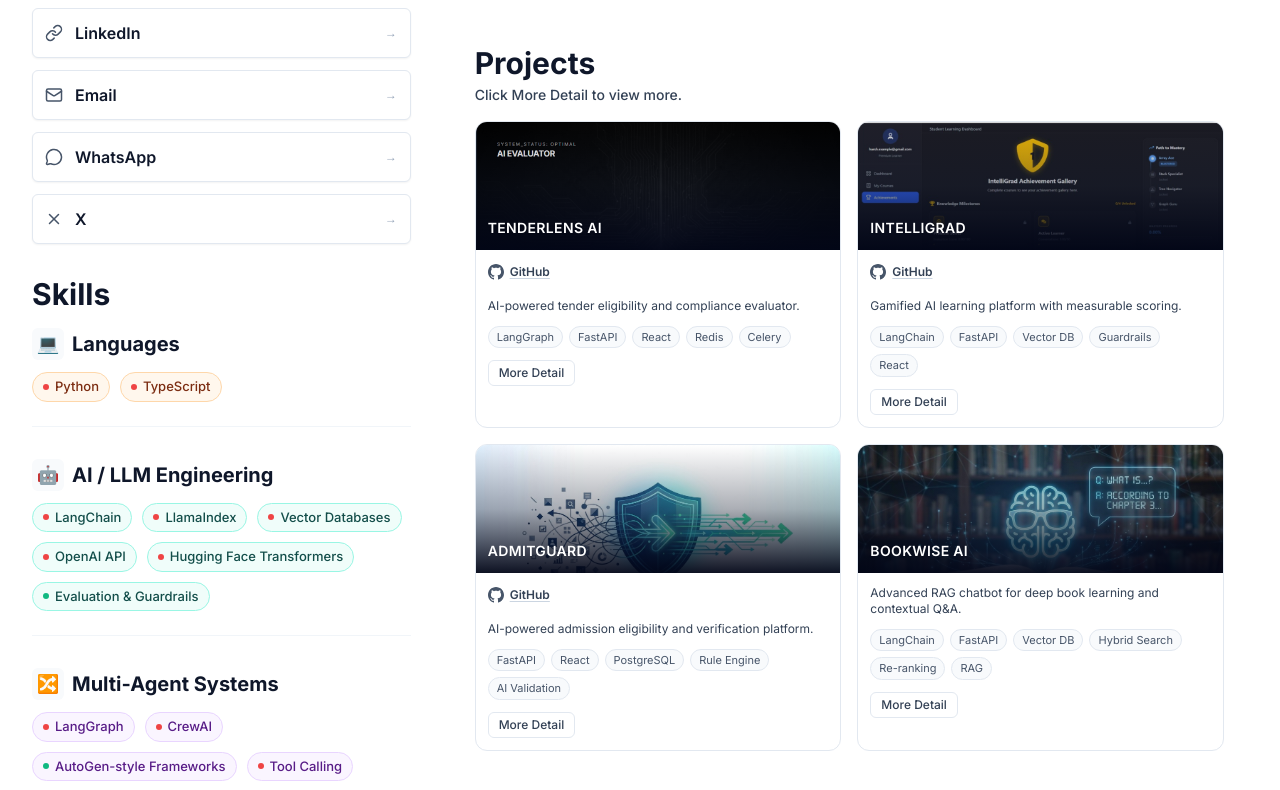
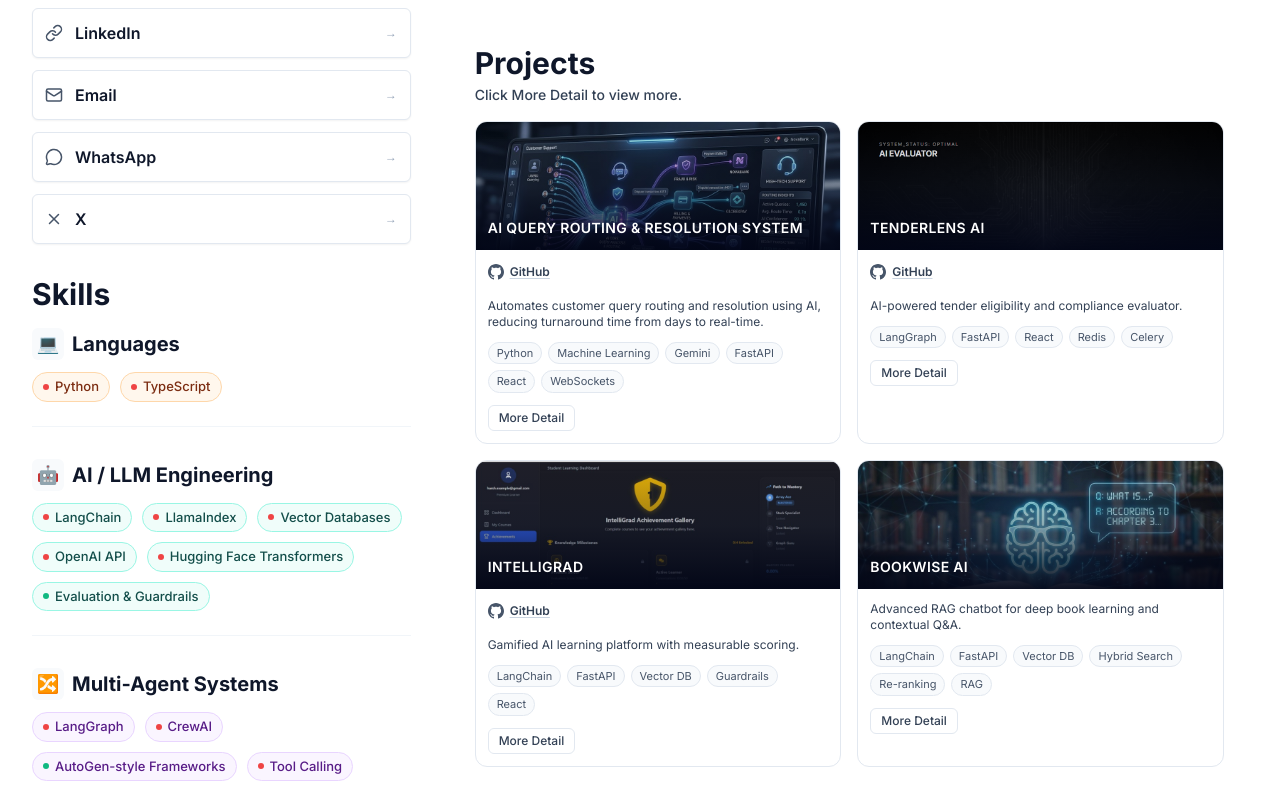
Before and after one commit to itsharsh01/portfolio-harsh, a React (Vite) app: page / in a window 1280 px wide. Shown: the part 960-1750 px from the top of the page. Built offline with nearby package versions, Linux system fonts and the light colour scheme.

Commit message:
ai-query routing added

```diff
--- a/src/assets/bundledAssets.js
+++ b/src/assets/bundledAssets.js
@@ -2,8 +2,8 @@ import coverPattern from './cover-pattern.png'
 import overviewImage from './overview-image.png'
 import tenderlensAiCover from './tenderlens-ai-cover.png'
 import intelligradDashboard from './intelligrad-dashboard.png'
-import admitguardCover from './admitguard-cover.png'
 import bookwiseAiCover from './bookwise-ai-cover.png'
+import aiQueryRoutingCover from './ai-query-routing.png'
 import negdLogo from './negd-logo.jpg'
 import plutosLogo from './plutos-logo.jpg'
 import echoLogo from './echo-logo.jpg'
@@ -17,8 +17,8 @@ const pathToUrl = {
   '/overview-image.png': overviewImage,
   '/tenderlens-ai-cover.png': tenderlensAiCover,
   '/intelligrad-dashboard.png': intelligradDashboard,
-  '/admitguard-cover.png': admitguardCover,
   '/bookwise-ai-cover.png': bookwiseAiCover,
+  '/ai-query-routing.png': aiQueryRoutingCover,
   '/negd-logo.jpg': negdLogo,
   '/plutos-logo.jpg': plutosLogo,
   '/echo-logo.jpg': echoLogo,
--- a/src/data/portfolio.json
+++ b/src/data/portfolio.json
@@ -170,6 +170,37 @@
     "subtitle": "Click More Detail to view more.",
     "items": [
       {
+        "title": "AI Query Routing & Resolution System",
+        "description": "Automates customer query routing and resolution using AI, reducing turnaround time from days to real-time.",
+        "tags": ["Python", "Machine Learning", "Gemini", "FastAPI", "React", "WebSockets"],
+        "repoUrl": "https://github.com/you/repo",
+        "coverImage": "/ai-query-routing.png",
+        "coverImageAlt": "Customer support dashboard — AI core routing user queries to departments and companies in real time",
+        "target": "projects",
+        "detail": {
+          "date": "2026",
+          "utilizedTool": "Python, Machine Learning, Gemini API, FastAPI, ReactJS, WebSockets",
+          "goalChallenge": [
+            "Manual routing of customer queries across departments and companies causing delays up to 10 days.",
+            "Lack of real-time visibility and communication between customers, companies, and internal teams.",
+            "High operational overhead due to dependency on manual triaging and tracking systems."
+          ],
+          "whatIDid": [
+            "Built an AI-driven system to classify and route queries to the correct department and company automatically.",
+            "Integrated LLM-based intent detection (Gemini) for dynamic and accurate query understanding.",
+            "Designed a real-time backend using FastAPI and WebSockets for instant query processing and updates.",
+            "Developed chatbot interfaces for both customers and companies to streamline query interaction.",
+            "Implemented multi-level routing logic and monitoring dashboards for end-to-end visibility."
+          ],
+          "outcomeImpact": [
+            "Reduced query resolution time from 10 days to 1 day through intelligent automation.",
+            "Achieved zero manual effort in query routing, eliminating operational bottlenecks.",
+            "Improved routing accuracy and reduced misclassification with AI-based intent detection.",
+            "Enabled real-time tracking and communication, significantly enhancing user experience and efficiency."
+          ]
+        }
+      },
+      {
         "title": "TenderLens AI",
         "description": "AI-powered tender eligibility and compliance evaluator.",
         "tags": ["LangGraph", "FastAPI", "React", "Redis", "Celery"],
@@ -216,31 +247,6 @@
           "outcomeImpact": [
             "Created measurable AI-driven learning scores for otherwise untracked LLM interactions.",
             "Maintained over 95% topic adherence through guided conversational learning flows."
-          ]
-        }
-      },
-      {
-        "title": "AdmitGuard",
-        "description": "AI-powered admission eligibility and verification platform.",
-        "tags": ["FastAPI", "React", "PostgreSQL", "Rule Engine", "AI Validation"],
-        "repoUrl": "https://github.com/itsharsh01/admit-guard",
-        "coverImage": "/admitguard-cover.png",
-        "coverImageAlt": "Admit Guard — secure admissions, streamlined success: shield branding with data flowing from chaos to order",
-        "target": "projects",
-        "detail": {
-          "date": "2026",
-          "utilizedTool": "Python, FastAPI, ReactJS, PostgreSQL, Rule Engine, AI Validation Pipelines",
-          "goalChallenge": [
-            "Manual spreadsheet-based admission verification caused silent eligibility errors and late-stage candidate rejection.",
-            "Institution-specific eligibility rules were complex, exception-driven, and frequently updated."
-          ],
-          "whatIDid": [
-            "Built a rule-driven validation platform to automate eligibility checks, structured exception handling, and document verification workflows.",
-            "Designed configurable admission rules so changing program criteria could be updated without disrupting existing candidate pipelines."
-          ],
-          "outcomeImpact": [
-            "Reduced manual verification cycles by nearly 70%.",
-            "Moved eligibility validation to early application stages, preventing costly downstream processing errors."
           ]
         }
       },
```
Also changed, not shown: src/assets/admitguard-cover.png (deleted), src/assets/ai-query-routing.png (added).
